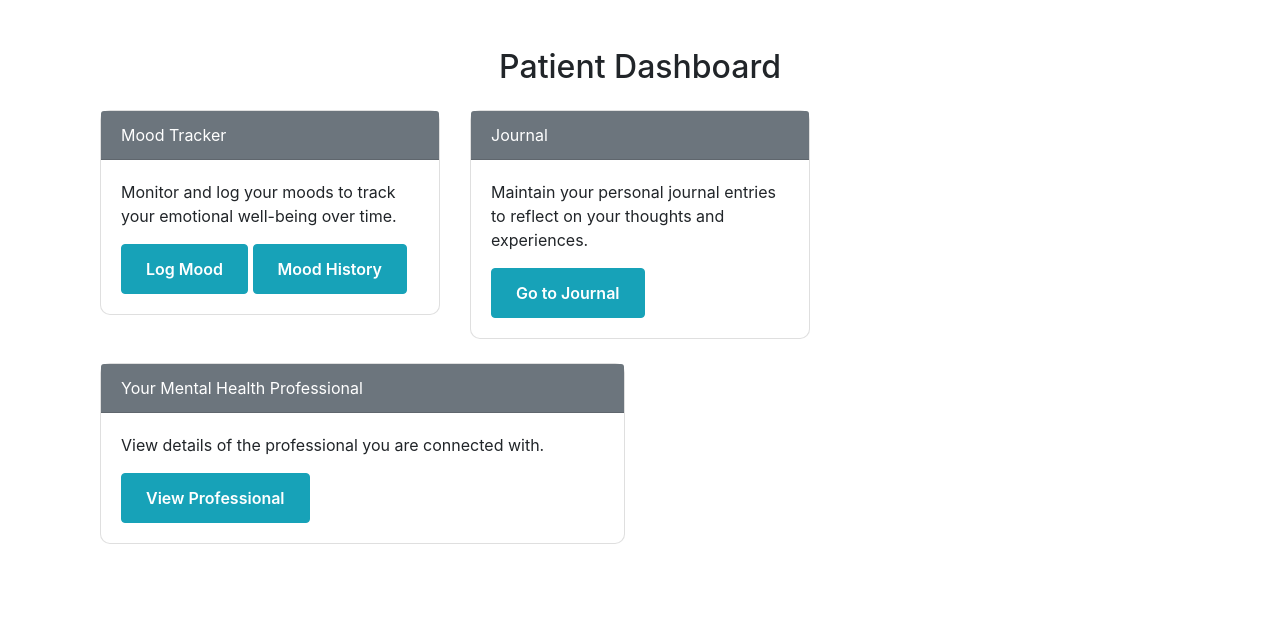
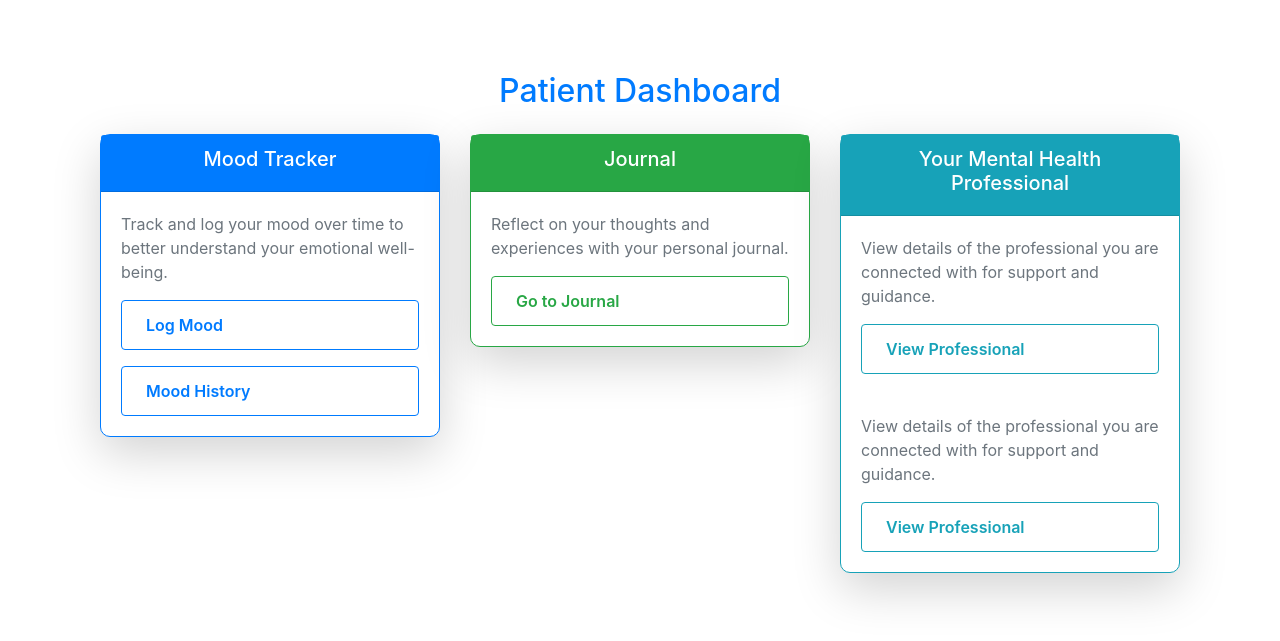
Before and after one commit to Leeshirn/mental-health-management, a Django app: page /patient_dashboard/ in a window 1280 px wide. Shown: the part 56-697 px from the top of the page. Run offline with Django 5.2, Linux system fonts and the light colour scheme; a user stored in the database is signed in; data comes from the database, SQL or seed files in the repository; some libraries are stand-ins or nearby versions.

Commit message:
ceating notes and consent pages

```diff
--- a/mental/website/models.py
+++ b/mental/website/models.py
@@ -265,7 +265,7 @@ class Appointment(models.Model):
     date = models.DateField()
     time = models.TimeField()
     status = models.CharField(max_length=10, choices=STATUS_CHOICES, default='pending')
-    notes = models.TextField(blank=True)
+
     created_at = models.DateTimeField(auto_now_add=True)
 
     # Reschedule fields
@@ -329,3 +329,19 @@ class AccessLog(models.Model):
     patient = models.ForeignKey(User, on_delete=models.CASCADE)
     accessed_at = models.DateTimeField(auto_now_add=True)
     accessed_data = models.CharField(max_length=20)  # 'mood' or 'journal'
+
+class Note(models.Model):
+    relationship = models.ForeignKey(
+        PatientProfessionalRelationship,
+        on_delete=models.CASCADE,
+        related_name='notes'
+    )
+    author = models.ForeignKey(User, on_delete=models.CASCADE)
+    content = models.TextField()
+    created_at = models.DateTimeField(auto_now_add=True)
+
+    def is_author_professional(self):
+        return self.author == self.relationship.professional
+
+    def is_author_patient(self):
+        return self.author == self.relationship.patient
--- a/mental/website/templates/journal/privacy.html
+++ b/mental/website/templates/journal/privacy.html
@@ -29,12 +29,14 @@
                         <td>{{ rel.access_mood|yesno:"Yes,No" }}</td>
                         <td>{{ rel.access_journal|yesno:"Yes,No" }}</td>
                         <td>{{ rel.get_journal_access_level_display }}</td>
+
                         <td>
                             <a href="{% url 'update_consent' rel.id %}" class="btn btn-sm btn-primary">
                                 Edit Permissions
                             </a>
                         </td>
                     </tr>
+                    <a href="{% url 'shared_notes_view' rel.id %}" class="btn btn-sm btn-warning">Notes</a>
                     {% endfor %}
                 </tbody>
             </table>
--- a/mental/website/templates/patient_dashboard.html
+++ b/mental/website/templates/patient_dashboard.html
@@ -1,46 +1,58 @@
 {% extends "base.html" %}
 
 {% block content %}
-<div class="container mt-4">
-    <h2 class="text-center mb-4">Patient Dashboard</h2>
+<div class="container mt-5">
+    <h2 class="text-center mb-4 text-primary">Patient Dashboard</h2>
 
     <div class="row">
         <!-- Mood Tracker Card -->
-        <div class="col-md-4">
-            <div class="card">
-                <div class="card-header bg-secondary text-white">Mood Tracker</div>
+        <div class="col-md-4 mb-4">
+            <div class="card shadow-lg border-primary">
+                <div class="card-header bg-primary text-white text-center">
+                    <h5>Mood Tracker</h5>
+                </div>
                 <div class="card-body">
-                    <p>Monitor and log your moods to track your emotional well-being over time.</p>
-                    <a href="{% url 'log_mood' %}" class="btn btn-info">Log Mood</a>
-                    <a href="{% url 'mood_history' %}" class="btn btn-info">Mood History</a>
+                    <p class="text-muted">Track and log your mood over time to better understand your emotional well-being.</p>
+                    <a href="{% url 'log_mood' %}" class="btn btn-outline-primary btn-block mb-2">Log Mood</a>
+                    <a href="{% url 'mood_history' %}" class="btn btn-outline-primary btn-block">Mood History</a>
                 </div>
             </div>
         </div>
 
         <!-- Journal Card -->
-        <div class="col-md-4">
-            <div class="card">
-                <div class="card-header bg-secondary text-white">Journal</div>
+        <div class="col-md-4 mb-4">
+            <div class="card shadow-lg border-success">
+                <div class="card-header bg-success text-white text-center">
+                    <h5>Journal</h5>
+                </div>
                 <div class="card-body">
-                    <p>Maintain your personal journal entries to reflect on your thoughts and experiences.</p>
-                    <a href="{% url 'journal_dashboard' %}" class="btn btn-info">Go to Journal</a>
+                    <p class="text-muted">Reflect on your thoughts and experiences with your personal journal.</p>
+                    <a href="{% url 'journal_dashboard' %}" class="btn btn-outline-success btn-block">Go to Journal</a>
                 </div>
             </div>
         </div>
 
         <!-- My Professional Card -->
-       <!-- Connected Professional Card -->
-<div class="col-md-6 mt-4">
-    <div class="card">
-        <div class="card-header bg-secondary text-white">
-            Your Mental Health Professional
+        <div class="col-md-4 mb-4">
+            <div class="card shadow-lg border-info">
+                <div class="card-header bg-info text-white text-center">
+                    <h5>Your Mental Health Professional</h5>
+                </div>
+                <div class="card-body">
+                    <p class="text-muted">View details of the professional you are connected with for support and guidance.</p>
+                    <a href="{% url 'explore_professionals' %}" class="btn btn-outline-info btn-block">View Professional</a>
+
+                   </div>
+                <div class="card-body">
+                    <p class="text-muted">View details of the professional you are connected with for support and guidance.</p>
+                    <a href="{% url 'privacy_settings' %}" class="btn btn-outline-info btn-block">View Professional</a>
+
+                   </div>
+
+
+
+            </div>
         </div>
-        <div class="card-body">
-            <p>View details of the professional you are connected with.</p>
-            <a href="{% url 'explore_professionals' %}" class="btn btn-info">View Professional</a>
-        </div>
-    </div>
-</div>
 
     </div>
 </div>
--- a/mental/website/templates/professionals/patient_dashboard.html
+++ b/mental/website/templates/professionals/patient_dashboard.html
@@ -24,7 +24,7 @@
                     {% for rel in relationships %}
                     <tr>
                         <td>
-                            <a href="{% url 'patient_profile' rel.patient.id %}">
+                            <a href="{% url "profile_summary_view" %}">
                                 {{ rel.patient.get_full_name }}
                             </a>
                         </td>
@@ -54,6 +54,7 @@
                                 <a href="{% url 'view_patient_journal' rel.patient.id %}" class="btn btn-sm btn-success">
                                     Journal
                                 </a>
+
                                 {% endif %}
                             </div>
                         </td>
--- a/mental/website/urls.py
+++ b/mental/website/urls.py
@@ -43,6 +43,7 @@ urlpatterns = [
     path('pending-requests/', relationship_views.pending_requests, name='pending_requests'),
     path('respond-request/<int:relationship_id>/<str:action>/', relationship_views.respond_to_request, name='respond_to_request'),
     path('handle_connection_request/<int:request_id>/', relationship_views.handle_connection_request, name='handle_connection_request'),
+    path('shared_notes_view/<int:relationship_id>/notes/', relationship_views.shared_notes_view, name='shared_notes_view'),
 
 
 ]
--- a/mental/website/views.py
+++ b/mental/website/views.py
@@ -75,6 +75,10 @@ def register_user(request):
 @login_required
 def professional_dashboard(request):
     profile = UserProfile.objects.get(user=request.user)
+    relationships = PatientProfessionalRelationship.objects.filter(
+        professional=request.user,
+        status='accepted'
+    ).select_related('patient__userprofile')
 
     if profile.role != 'professional':
         messages.error(request, 'Unauthorized access.')
@@ -84,7 +88,7 @@ def professional_dashboard(request):
         messages.warning(request, 'Your account is pending verification.')
         return redirect('home')
 
-    return render(request, 'professional_dashboard.html', {})
+    return render(request, 'professional_dashboard.html', {'relationships': relationships})
 
 def pending_verification(request):
     return render(request, 'pending_verification.html', {})
```
Also changed, not shown: mental/website/appointment_views.py (+40 -13 lines), mental/website/forms.py (+16 -1 lines), mental/website/relationship_views.py (+54 -9 lines), mental/website/templates/journal/consent.html (added, +78 -0 lines), mental/website/templates/professionals/calendar.html (+10 -7 lines), mental/website/templates/shared_notes.html (added, +28 -0 lines), mental/db.sqlite3, mental/website/migrations/0021_remove_appointment_notes_note.py (added).
